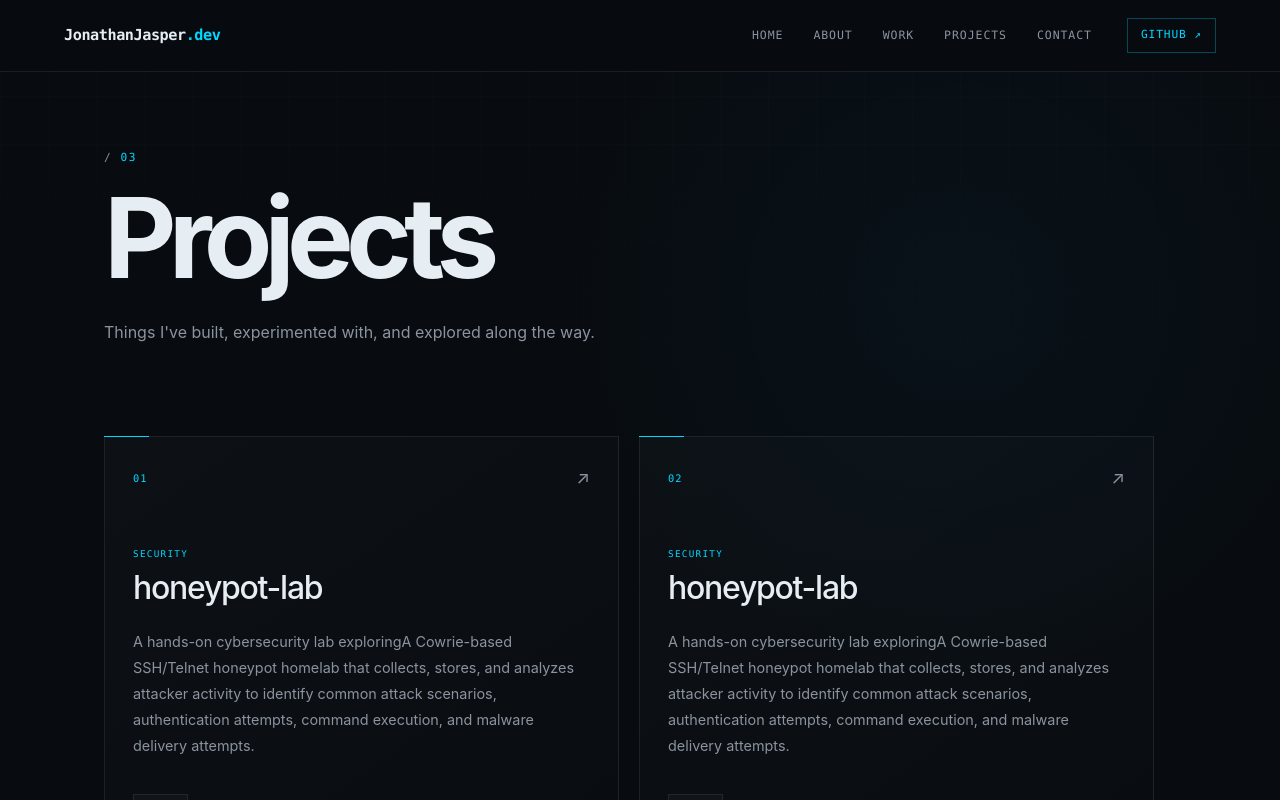
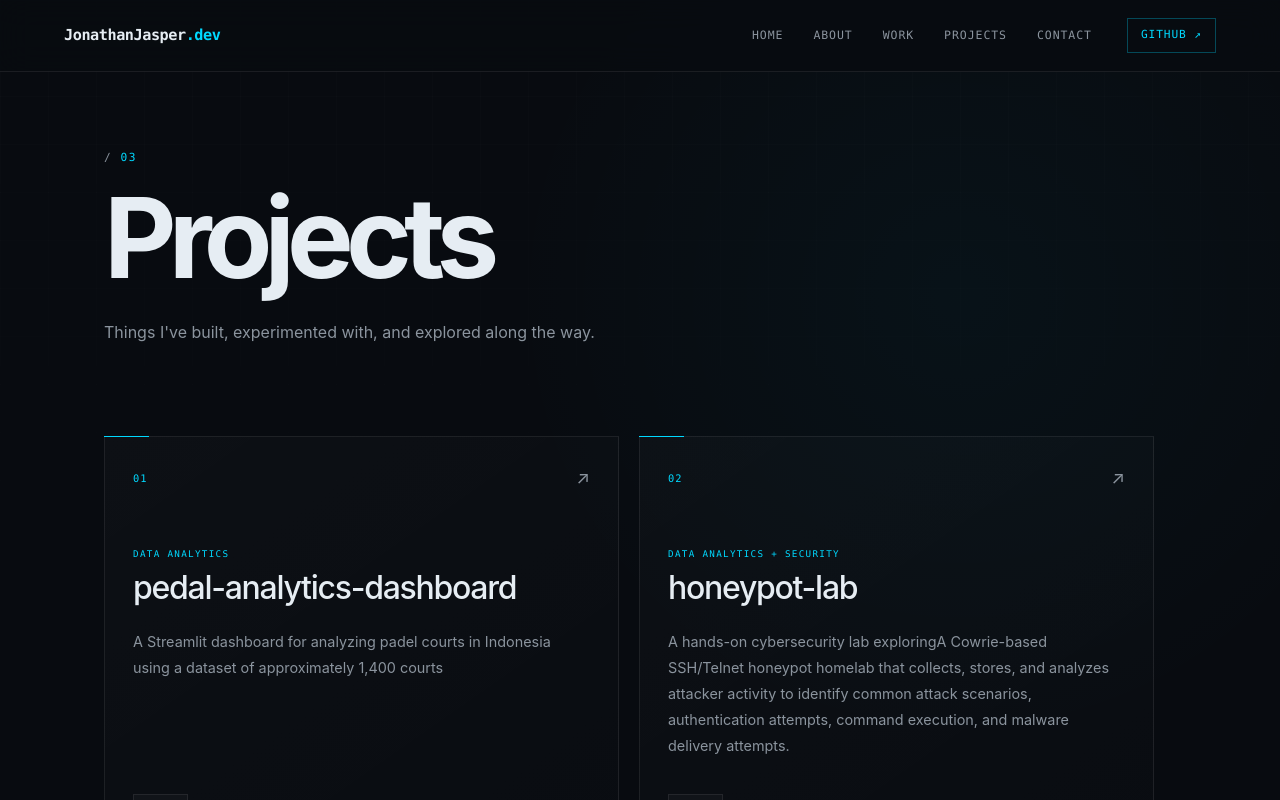
Before and after one commit to jonathanjasperwork/jonathan.jasper.portfolio, a React (Vite) app: page /#/projects in a window 1280 px wide. Shown: the top 800 px of the page. Built offline with nearby package versions, Linux system fonts and the light colour scheme.

Commit message:
Change incorrect wroding

```diff
--- a/src/pages/Projects.jsx
+++ b/src/pages/Projects.jsx
@@ -4,13 +4,13 @@ import "./Projects.css";
 const projects = [
   {
     number: "01",
-    type: "SECURITY",
-    title: "honeypot-lab",
+    type: "DATA ANALYTICS",
+    title: "pedal-analytics-dashboard",
     year: "October 2026",
     status: "COMPLETED",
 
     description:
-      "A hands-on cybersecurity lab exploringA Cowrie-based SSH/Telnet honeypot homelab that collects, stores, and analyzes attacker activity to identify common attack scenarios, authentication attempts, command execution, and malware delivery attempts.",
+      "A Streamlit dashboard for analyzing padel courts in Indonesia using a dataset of approximately 1,400 courts",
 
     technologies: [
       "Cowrie",
@@ -21,7 +21,7 @@ const projects = [
   },
   {
     number: "02",
-    type: "SECURITY",
+    type: "DATA ANALYTICS + SECURITY",
     title: "honeypot-lab",
     year: "October 2026",
     status: "COMPLETED",
@@ -38,7 +38,7 @@ const projects = [
   },
   {
     number: "03",
-    type: "SECURITY",
+    type: "RESEARCH + SECURITY",
     title: "Password Strength Lab",
     year: "August 2026",
     status: "COMPLETED",
```
